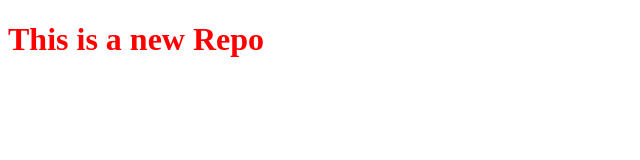
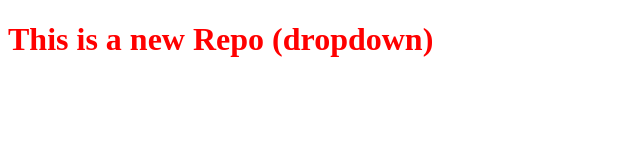
Before and after one commit to sudhirkmandal/localrepo, a plain HTML site: page index.html in a window 1280 px wide. Shown: the whole page, without its empty margins (0-640 px from the left). Drawn offline with Linux system fonts and the light colour scheme.

Commit message:
update text

```diff
--- a/index.html
+++ b/index.html
@@ -7,6 +7,6 @@
     <link rel="stylesheet" href="style.css">
 </head>
 <body>
-    <h1>This is a new Repo</h1>
+    <h1>This is a new Repo (dropdown)</h1>
 </body>
 </html>
```
